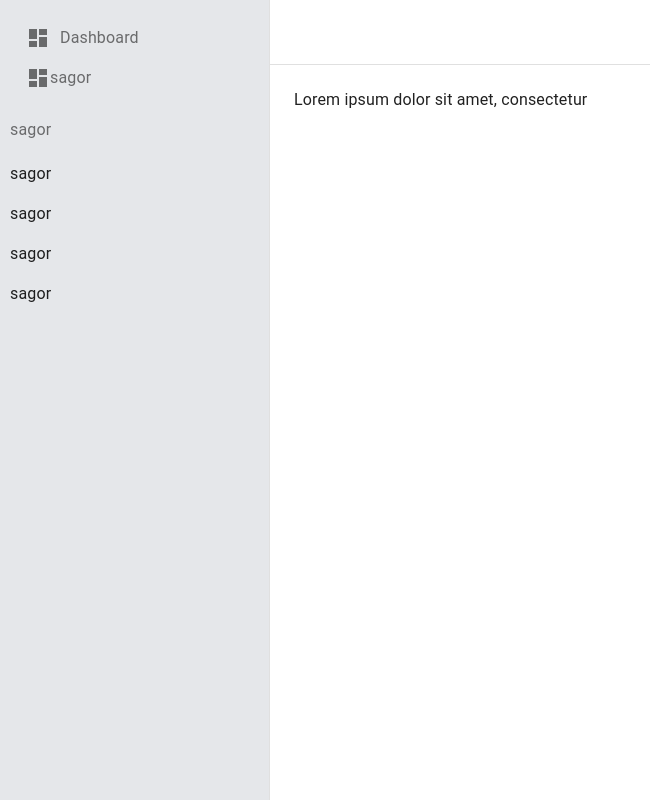
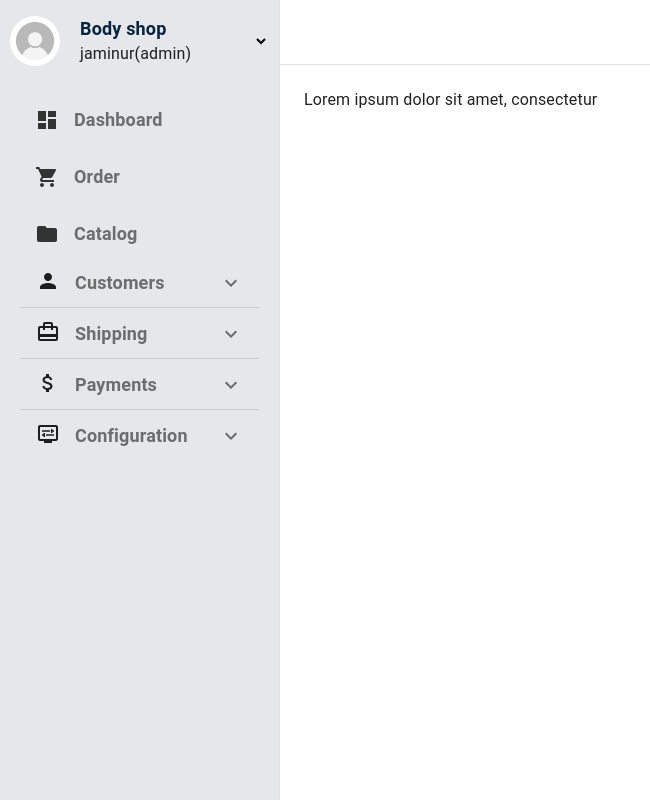
Before and after one commit to jaminur-islam/dev_dashboard, a React (Create React App) app: page / in a window 1280 px wide. Shown: the whole page, without its empty margins (0-650 px from the left). Built offline with nearby package versions, Linux system fonts and the light colour scheme.

Commit message:
create sidebar

```diff
--- a/src/component/Dashboard/Admin.js
+++ b/src/component/Dashboard/Admin.js
@@ -6,19 +6,14 @@ import CssBaseline from "@mui/material/CssBaseline";
 import Divider from "@mui/material/Divider";
 import Drawer from "@mui/material/Drawer";
 import IconButton from "@mui/material/IconButton";
-import List from "@mui/material/List";
-import ListItemText from "@mui/material/ListItemText";
 import MenuIcon from "@mui/icons-material/Menu";
 import Toolbar from "@mui/material/Toolbar";
 import Typography from "@mui/material/Typography";
 import { useStyle } from "../Style/Style";
-import DashboardIcon from "@mui/icons-material/Dashboard";
-import { ListItem, ListItemIcon } from "@mui/material";
+import SidebarDrawer from "./SidebarDrawer";
 
-const drawerWidth = 270;
+const drawerWidth = 280;
 function ResponsiveDrawer(props) {
-  const classes = useStyle();
-
   const { window } = props;
   const [mobileOpen, setMobileOpen] = React.useState(false);
 
@@ -26,35 +21,7 @@ function ResponsiveDrawer(props) {
     setMobileOpen(!mobileOpen);
   };
 
-  const drawer = (
-    // sidebar
-    <Box className={classes.box}>
-      <List>
-        <ListItem>
-          <ListItemIcon>
-            <DashboardIcon style={{ marginRight: "10px" }} /> Dashboard
-          </ListItemIcon>
-          <ListItemText />
-        </ListItem>
-        <ListItem>
-          <ListItemIcon>
-            <DashboardIcon /> sagor
-          </ListItemIcon>
-          <ListItemText />
-        </ListItem>
-      </List>
-
-      <List>
-        <ListItemIcon>
-          <ListItemText> sagor </ListItemText>
-        </ListItemIcon>
-      </List>
-      <List>sagor</List>
-      <List>sagor</List>
-      <List>sagor</List>
-      <List>sagor</List>
-    </Box>
-  );
+  const drawer = <SidebarDrawer></SidebarDrawer>;
 
   const container =
     window !== undefined ? () => window().document.body : undefined;
--- /dev/null
+++ b/src/component/Dashboard/SidebarDrawer.js
@@ -0,0 +1,171 @@
+import React from "react";
+import { useStyle } from "../Style/Style";
+import img from "../../img/profileimg.jpg";
+import { Dashboard } from "@material-ui/icons";
+import LocalGroceryStoreIcon from "@mui/icons-material/LocalGroceryStore";
+import FolderIcon from "@mui/icons-material/Folder";
+import PersonIcon from "@mui/icons-material/Person";
+import CardTravelIcon from "@mui/icons-material/CardTravel";
+import AttachMoneyIcon from "@mui/icons-material/AttachMoney";
+import DisplaySettingsIcon from "@mui/icons-material/DisplaySettings";
+import {
+  Accordion,
+  AccordionDetails,
+  AccordionSummary,
+  Typography,
+} from "@mui/material";
+import ExpandMoreIcon from "@mui/icons-material/ExpandMore";
+import { Box } from "@mui/system";
+
+const SidebarDrawer = () => {
+  const classes = useStyle();
+  return (
+    <Box className={classes.box}>
+      <div className={classes.admin_content}>
+        <div className={classes.admin_details}>
+          <img className={classes.admin_img} src={img} alt="admin" />
+          <div className={classes.admin_details_text}>
+            <Typography
+              sx={{ fontWeight: "bold", color: "#08243E", fontSize: "18px" }}
+            >
+              Body shop
+            </Typography>
+            <Typography>jaminur(admin) </Typography>
+          </div>
+        </div>
+
+        <select className={classes.header_select_tag}>
+          <option disabled selected></option>
+          <option>Option 1</option>
+          <option>Option 2</option>
+          <option>Option 3</option>
+        </select>
+      </div>
+
+      <div className={classes.sidebar_container}>
+        <div className={classes.sidebar_item}>
+          <Dashboard />
+          <a className={classes.sidebar_link} href="#">
+            Dashboard
+          </a>
+        </div>
+        <div className={classes.sidebar_item}>
+          <LocalGroceryStoreIcon />
+          <a className={classes.sidebar_link} href="#">
+            Order
+          </a>
+        </div>
+        <div className={classes.sidebar_item}>
+          <FolderIcon />
+          <a className={classes.sidebar_link} href="#">
+            Catalog
+          </a>
+        </div>
+      </div>
+      <div className={classes.accordion_content}>
+        <Accordion
+          className={classes.sidebar_hover}
+          style={{
+            boxShadow: "none",
+            outline: "none",
+            border: "none",
+            background: "#E5E7EA",
+          }}
+        >
+          <AccordionSummary
+            expandIcon={<ExpandMoreIcon />}
+            aria-controls="panel1a-content"
+            id="panel1a-header"
+          >
+            <PersonIcon />
+            <span className={classes.sidebar_link}>Customers</span>
+          </AccordionSummary>
+          <AccordionDetails>
+            <div className={classes.item_list}>
+              <a href="#"> Home </a>
+              <a href="#"> Home </a>
+              <a href="#"> Home </a>
+            </div>
+          </AccordionDetails>
+        </Accordion>
+        <Accordion
+          className={classes.sidebar_hover}
+          style={{
+            boxShadow: "none",
+            outline: "none",
+            border: "none",
+            background: "#E5E7EA",
+          }}
+        >
+          <AccordionSummary
+            expandIcon={<ExpandMoreIcon />}
+            aria-controls="panel1a-content"
+            id="panel1a-header"
+          >
+            <CardTravelIcon />
+            <span className={classes.sidebar_link}>Shipping</span>
+          </AccordionSummary>
+          <AccordionDetails>
+            <div className={classes.item_list}>
+              <a href="#"> Home </a>
+              <a href="#"> Home </a>
+              <a href="#"> Home </a>
+            </div>
+          </AccordionDetails>
+        </Accordion>
+        <Accordion
+          className={classes.sidebar_hover}
+          style={{
+            boxShadow: "none",
+            outline: "none",
+            border: "none",
+            background: "#E5E7EA",
+          }}
+        >
+          <AccordionSummary
+            expandIcon={<ExpandMoreIcon />}
+            aria-controls="panel1a-content"
+            id="panel1a-header"
+          >
+            <AttachMoneyIcon />
+            <span className={classes.sidebar_link}>Payments</span>
+          </AccordionSummary>
+          <AccordionDetails>
+            <div className={classes.item_list}>
+              <a href="#"> Home </a>
+              <a href="#"> Home </a>
+              <a href="#"> Home </a>
+            </div>
+          </AccordionDetails>
+        </Accordion>
+        <Accordion
+          className={classes.sidebar_hover}
+          style={{
+            boxShadow: "none",
+            outline: "none",
+            border: "none",
+            background: "#E5E7EA",
+          }}
+        >
+          <AccordionSummary
+            expandIcon={<ExpandMoreIcon />}
+            aria-controls="panel1a-content"
+            id="panel1a-header"
+          >
+            <DisplaySettingsIcon />
+            <span className={classes.sidebar_link}>Configuration</span>
+          </AccordionSummary>
+          <AccordionDetails>
+            <div className={classes.item_list}>
+              <a href="#"> Home </a>
+              <a href="#"> Home </a>
+              <a href="#"> Home </a>
+            </div>
+          </AccordionDetails>
+        </Accordion>
+      </div>
+    </Box>
+  );
+};
+
+export default SidebarDrawer;
--- a/src/component/Style/Style.js
+++ b/src/component/Style/Style.js
@@ -1,9 +1,83 @@
 import { makeStyles } from "@material-ui/core";
 
 export const useStyle = makeStyles({
+  // admin start
   box: {
     background: "#E5E7EA",
     height: "100%",
-    padding: "10px",
+    padding: "15px 10px",
+  },
+  header_select_tag: {
+    height: "20px",
+    border: "none",
+    backgroundColor: "#E5E7EA",
+    outline: "none",
+    color: "",
+  },
+
+  admin_content: {
+    display: "flex",
+    alignItems: "center",
+    justifyContent: "space-between",
+  },
+  admin_details: {
+    display: "flex",
+    alignItems: "center",
+  },
+  admin_details_text: {
+    marginLeft: "20px",
+  },
+
+  admin_img: {
+    height: "50px",
+    width: "50px",
+    borderRadius: "50%",
+  },
+  // admin end
+
+  // sidebar list start
+  sidebar_container: {
+    padding: "10px 25px",
+  },
+
+  sidebar_item: {
+    display: "flex",
+    alignItems: "center",
+    marginTop: "30px",
+    color: "#333333",
+    "&:hover": {
+      color: "#08243E",
+    },
+  },
+
+  // Before
+  sidebar_hover: {
+    "&.css-1elwnq4-MuiPaper-root-MuiAccordion-root:before": {
+      display: "none",
+    },
+    "&:hover": {
+      color: "#08243E",
+    },
+  },
+
+  accordion_content: {
+    padding: "0px 10px",
+  },
+
+  sidebar_link: {
+    marginLeft: "15px",
+    textDecoration: "none",
+    color: "#6D6D6D",
+    fontSize: "18px",
+    fontWeight: 600,
+    "&:hover": {
+      color: "#08243E",
+    },
+  },
+
+  item_list: {
+    display: "flex",
+    flexDirection: "column",
+    marginLeft: "20px",
   },
 });
```
Also changed, not shown: src/img/profileimg.jpg (added).
